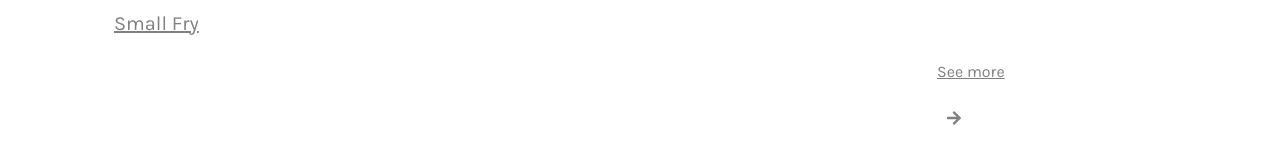
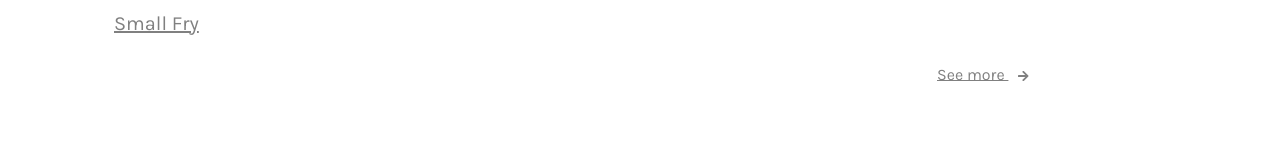
Before and after one commit to Kaitlyn-Lynette/Kathys-Portfolio, a React (Create React App) app: page /bookreviews in a window 1280 px wide. Shown: the part 584-748 px from the top of the page. Built offline with nearby package versions, Linux system fonts and the light colour scheme.

Commit message:
Aligned arrow and text

```diff
--- a/src/pages/BookReviews.js
+++ b/src/pages/BookReviews.js
@@ -79,7 +79,7 @@ const BookReviews = () => {
           to={{pathname: "https://www.goodreads.com/user/show/33141645-katherine-perez-tmu"}}
           target="_blank"
           >
-           <p>See more</p><FontAwesomeIcon icon={["fas", "arrow-right"]} />
+           <p>See more <FontAwesomeIcon icon={["fas", "arrow-right"]} size="xs" style={{verticalAlign: "middle"}} /></p>
           </Link>
         </Col>
         </Row>
```
